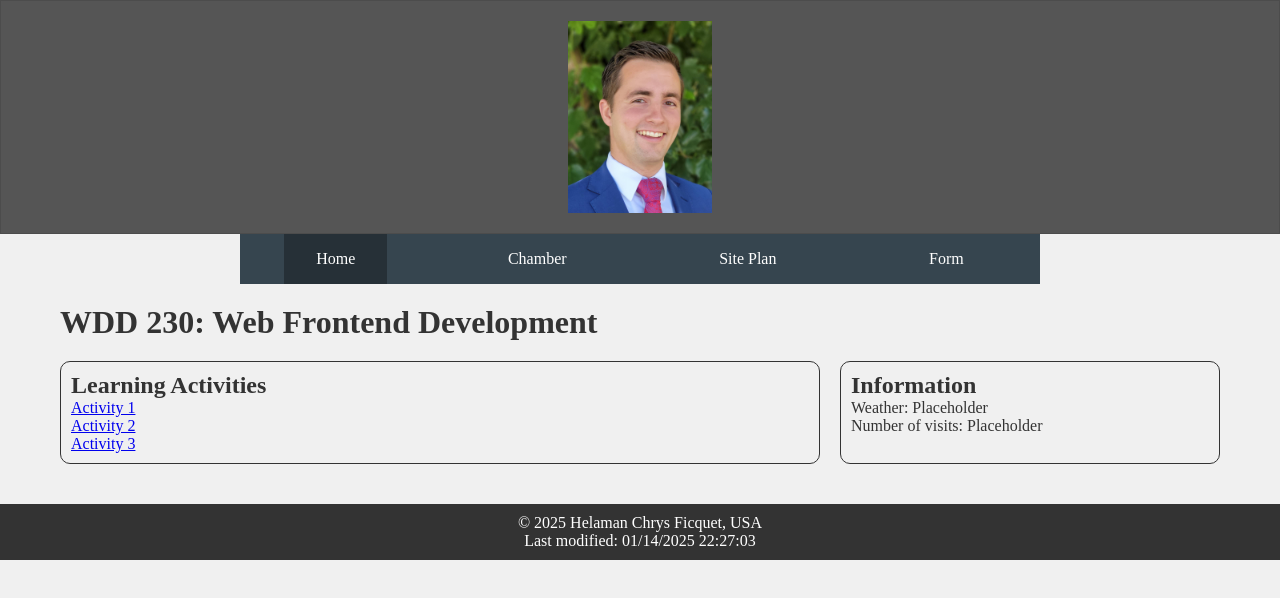
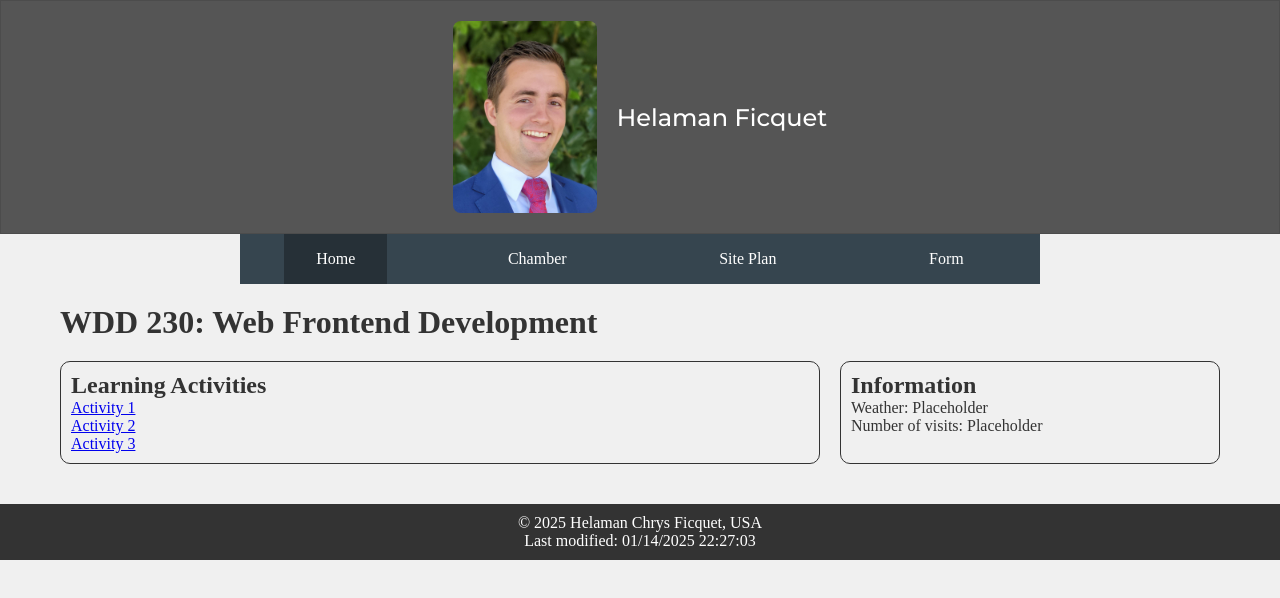
Before and after one commit to Ficqueth/wdd230, a plain HTML site: page index.html in a window 1280 px wide. Drawn offline with Linux system fonts and the light colour scheme.

Commit message:
updated with span

```diff
--- a/index.html
+++ b/index.html
@@ -15,6 +15,7 @@
 <body>
     <header>
         <img src="images/helaman-profile.jpg" alt="Helaman Ficquet Profile" width="144" height="192">
+        <span class="student-name">Helaman Ficquet</span>
     </header>
     <nav>
         <ul>
--- a/styles/base.css
+++ b/styles/base.css
@@ -23,6 +23,21 @@ header {
 	justify-content: center;
 	padding: 20px;
 	border: 1px solid rgb(0 0 0 / 0.1);
+    gap: 20px; /* Space between the image and the name */
+}
+
+header img {
+    border-radius: 8px;
+    max-width: 144px;
+    height: auto;
+}
+
+header .student-name {
+    color: white;
+    font-family: 'Montserrat', sans-serif;
+    font-size: 1.5rem;
+    font-weight: 500;
+    text-align: left;
 }
 
 
```
